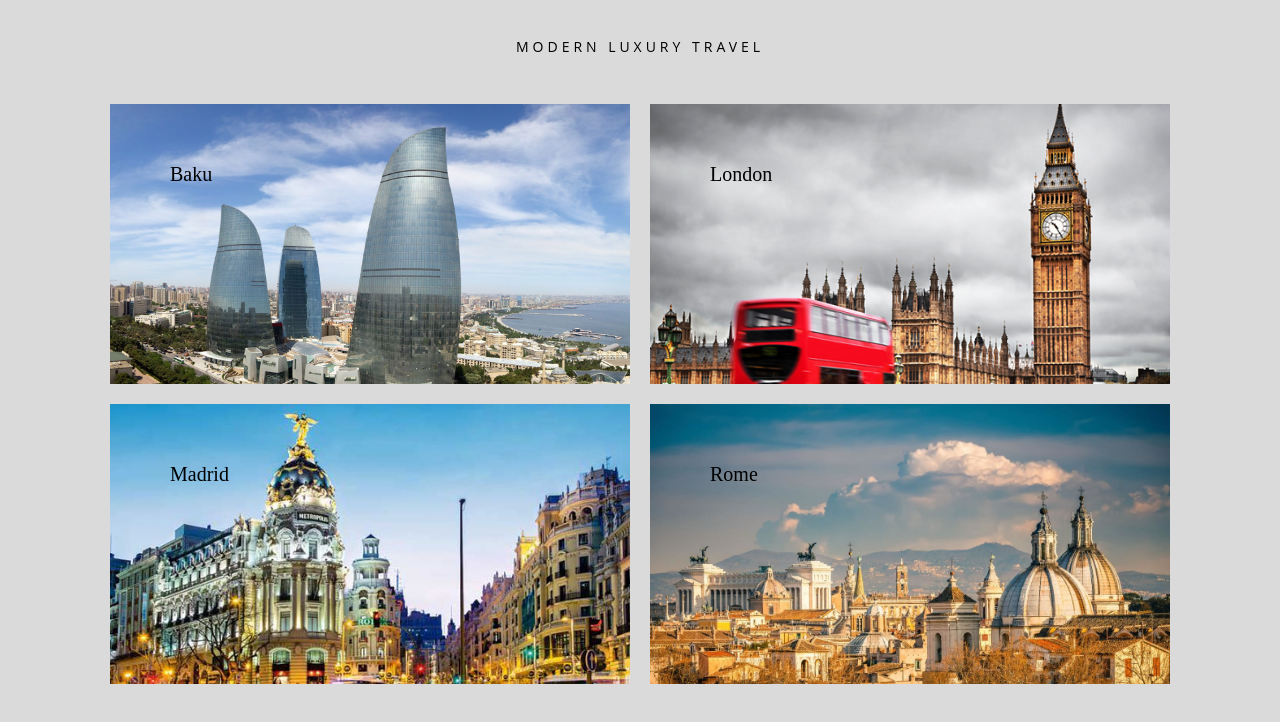
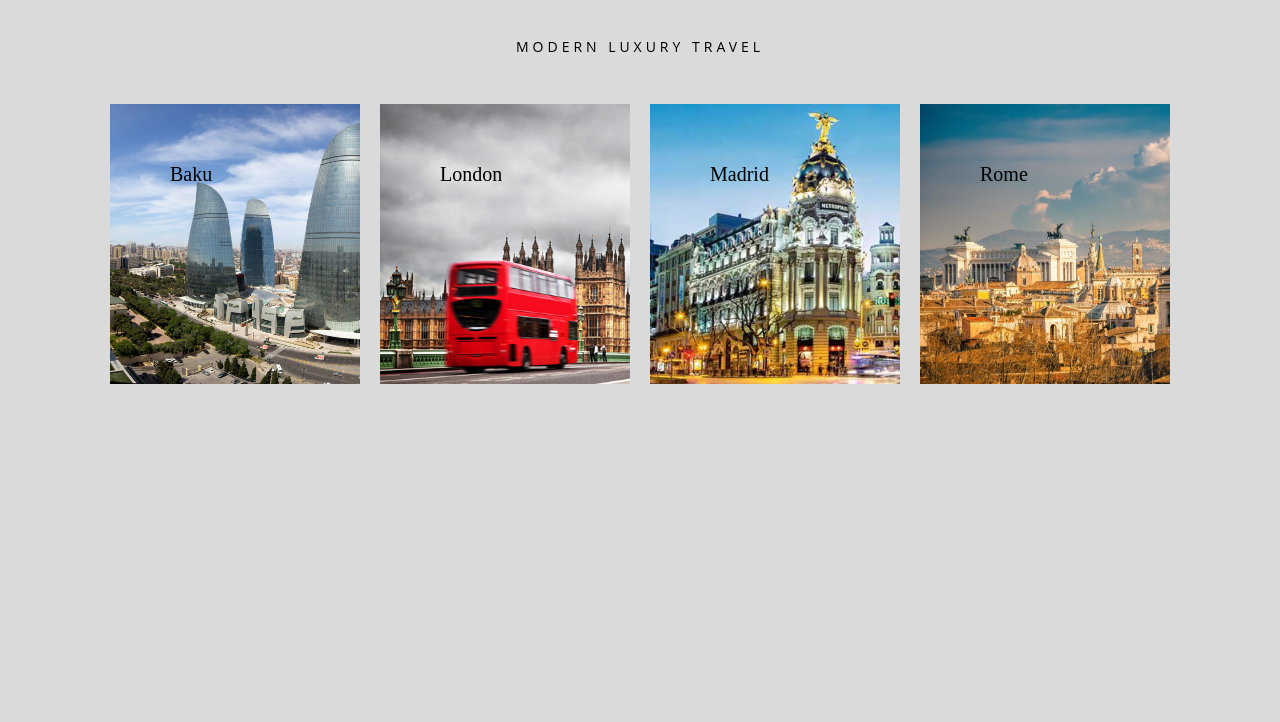
Before and after one commit to peperobox/program, a plain HTML site: page css-exercise-four/index.html in a window 1280 px wide. Drawn offline with Linux system fonts and the light colour scheme.

Commit message:
Updated desktop as well

```diff
--- a/css-exercise-four/css/style.css
+++ b/css-exercise-four/css/style.css
@@ -82,4 +82,21 @@ div > h1 {
 
 @media screen and (min-width: 991px)
 {
+    div {
+      float: left;
+      margin: 0px;
+      width: 25%;
+      height: 300px;
+      border: 10px solid #dadada;
+    }
+
+    section:after {
+      content: "";
+      display: table;
+      clear: both;
+    }
+
+    section {
+      padding: 0px 100px;
+    }
 }
```
